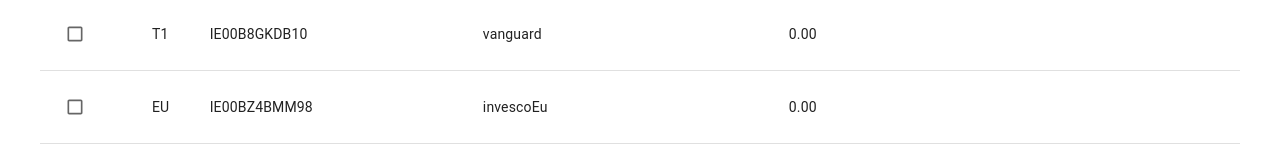
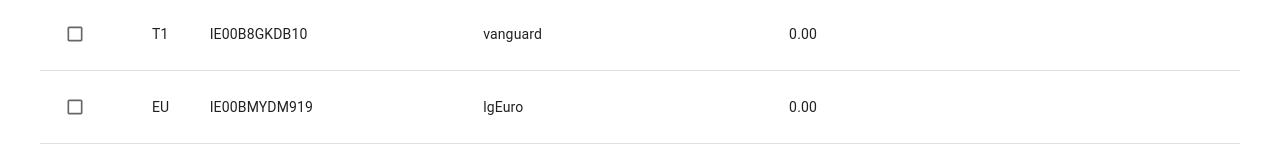
Before and after one commit to dmitrisanzharov/fund_allocations_app, a React (Create React App) app: page / in a window 1280 px wide. Shown: the part 637-800 px from the top of the page. Built offline with nearby package versions, Linux system fonts and the light colour scheme; no server answers.

Commit message:
all is working

```diff
--- a/src/App.tsx
+++ b/src/App.tsx
@@ -58,6 +58,17 @@
         backDate,
         asOfDate,
         vanguardConfig.taxRate
+    );
+
+    const lgEuroConfig = getFundConfig('lgEuro');
+    const lgEuro = useFundSummary(
+        lgEuroConfig.name,
+        lgEuroConfig.isin,
+        lgEuroConfig.pricesSheet,
+        lgEuroConfig.dividendsSheet,
+        backDate,
+        asOfDate,
+        lgEuroConfig.taxRate
     );
 
     const invescoEuConfig = getFundConfig('invescoEu');
@@ -128,6 +139,13 @@
                 lastValueUpdateDate: vanguardConfig.lastValueUpdateDate
             },
             {
+                ...lgEuro,
+                id: lgEuroConfig.id,
+                tier: lgEuroConfig.tier,
+                value: lgEuroConfig.value,
+                lastValueUpdateDate: lgEuroConfig.lastValueUpdateDate
+            },
+            {
                 ...invescoEu,
                 id: invescoEuConfig.id,
                 tier: invescoEuConfig.tier,
@@ -156,7 +174,7 @@
                 lastValueUpdateDate: ishareUkConfig.lastValueUpdateDate
             }
         ],
-        [vaneck, globalSelect, vanguard, invescoEu, ishareEuSelect, ishareEuBank, ishareUk]
+        [vaneck, globalSelect, vanguard, lgEuro, invescoEu, ishareEuSelect, ishareEuBank, ishareUk]
     );
 
     // most recent date for which every fund has data, i.e. the lowest of each fund's latestAvailableDate
--- a/src/constants.ts
+++ b/src/constants.ts
@@ -51,7 +51,7 @@
         name: 'iShares STOXX Global Select Dividend 100 UCITS (DE) ETF',
         isin: 'DE000A0F5UH1',
         symbol: 'ISPA',
-        value: 235828.10,
+        value: 235828.1,
         lastValueUpdateDate: '07/08/2026',
         pricesSheet: 'GlobalSelect_DE000A0F5UH1',
         dividendsSheet: 'GlobalSelect_DE000A0F5UH1_div',
@@ -67,6 +67,17 @@
         pricesSheet: 'VanGuard_IE00B8GKDB10',
         dividendsSheet: 'VanGuard_IE00B8GKDB10_div',
         tier: 'tier_1'
+    },
+    {
+        id: 'lgEuro',
+        name: 'L&G Europe ex-UK Quality Dividends Equal Weight UCITS ETF EUR Dist',
+        isin: 'IE00BMYDM919',
+        symbol: 'LGGE',
+        value: 0,
+        lastValueUpdateDate: '07/08/2026',
+        pricesSheet: 'LgEuro_IE00BMYDM919',
+        dividendsSheet: 'LgEuro_IE00BMYDM919_div',
+        tier: 'EU'
     },
     {
         id: 'invescoEu',
@@ -95,7 +106,7 @@
         name: 'iShares STOXX Europe 600 Banks UCITS (DE) ETF',
         isin: 'DE000A0F5UJ7',
         symbol: 'EXV1',
-        value: 35134.70,
+        value: 35134.7,
         lastValueUpdateDate: '07/08/2026',
         pricesSheet: 'iSharesEuBank_DE000A0F5UJ7',
         dividendsSheet: 'iSharesEuBank_DE000A0F5UJ7_div',
```
